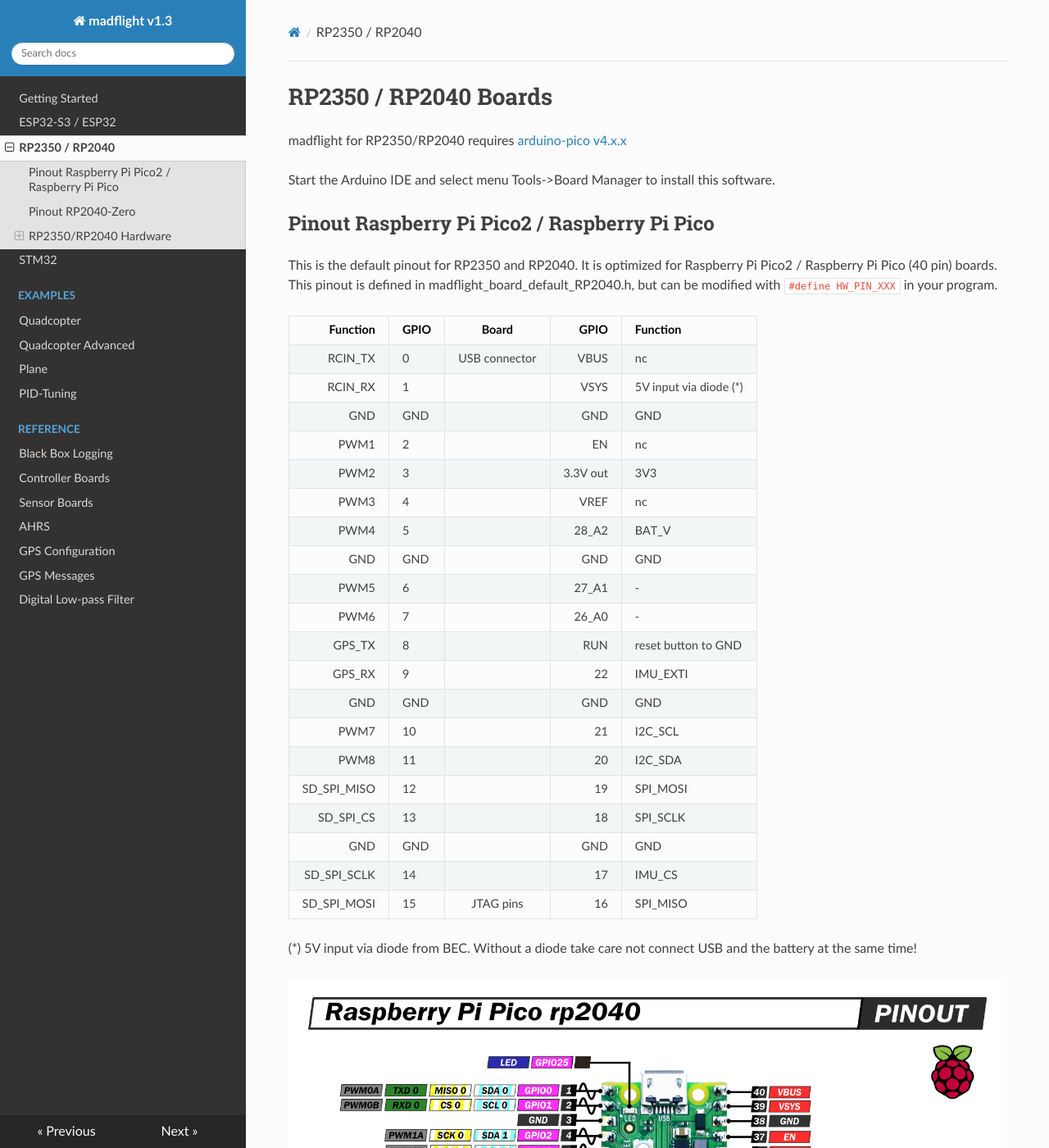
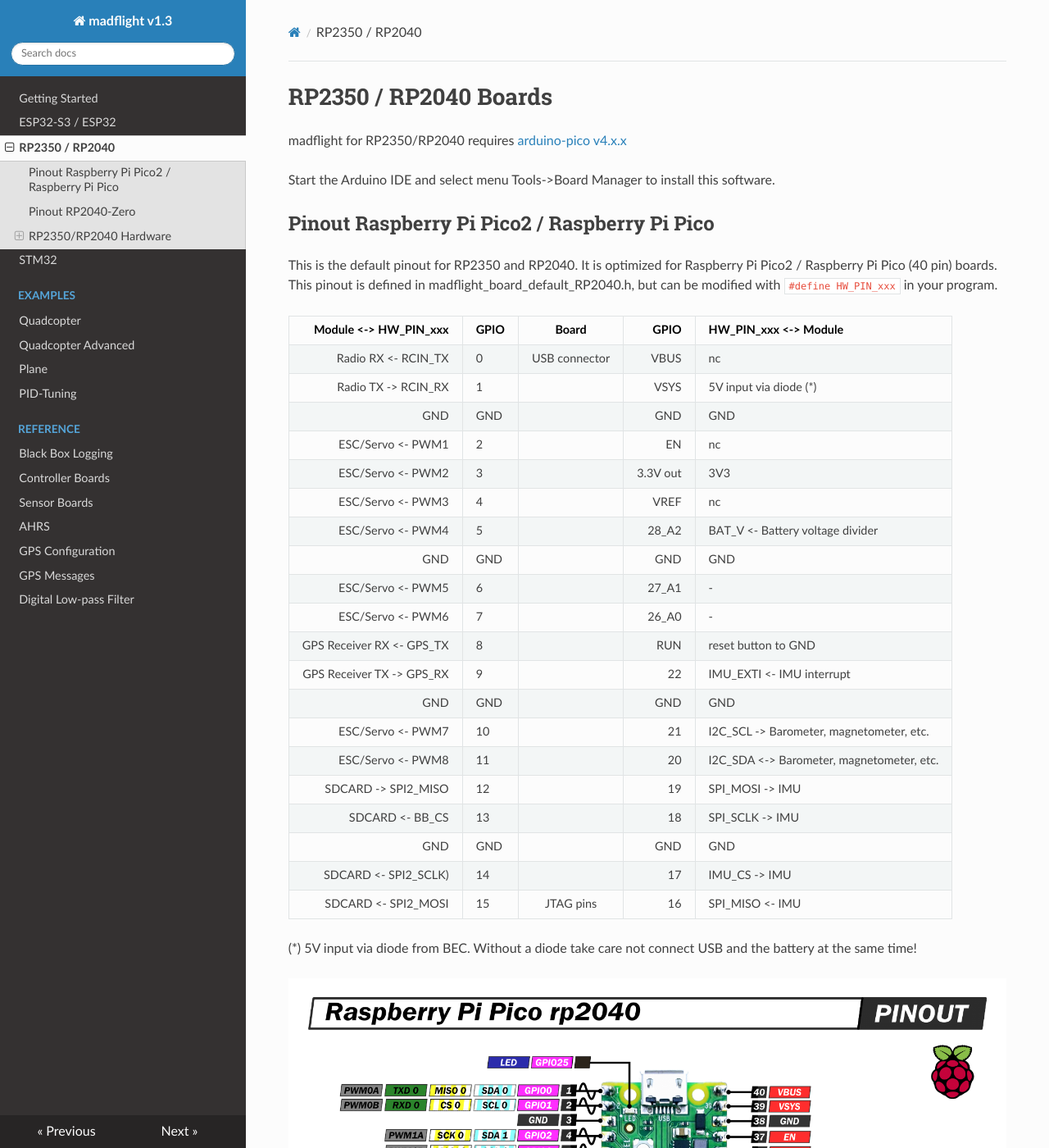
Before and after one commit to qqqlab/madflight-docs, an MkDocs documentation site: the page built from docs/Board-RP2040.md, in a window 1280 px wide and 1400 px high. Shown: the whole window at 82% size. Built offline with MkDocs 1.6.1, drawn with Linux system fonts in a browser that asks for light colours; nearby versions of some CDN libraries.

Commit message:
Update Board-RP2040.md

```diff
--- a/docs/Board-RP2040.md
+++ b/docs/Board-RP2040.md
@@ -6,30 +6,30 @@
 
 ## Pinout Raspberry Pi Pico2 / Raspberry Pi Pico
 
-This is the default pinout for RP2350 and RP2040. It is optimized for Raspberry Pi Pico2 / Raspberry Pi Pico (40 pin) boards. This pinout is defined in madflight_board_default_RP2040.h, but can be modified with `#define HW_PIN_XXX` in your program.
+This is the default pinout for RP2350 and RP2040. It is optimized for Raspberry Pi Pico2 / Raspberry Pi Pico (40 pin) boards. This pinout is defined in madflight_board_default_RP2040.h, but can be modified with `#define HW_PIN_xxx` in your program.
 
-| Function | GPIO | Board | GPIO | Function |
+| Module <-> HW_PIN_xxx | GPIO | Board | GPIO | HW_PIN_xxx <-> Module |
 | --: | :-- | :--: | --: | :-- |
-|      RCIN_TX | 0   | USB connector | VBUS     | nc
-|      RCIN_RX | 1   |               | VSYS     | 5V input via diode (*)
+|    Radio RX <- RCIN_TX | 0   | USB connector | VBUS     | nc
+|    Radio TX -> RCIN_RX | 1   |               | VSYS     | 5V input via diode (*)
 |          GND | GND |               | GND      | GND
-|         PWM1 | 2   |               | EN       | nc
-|         PWM2 | 3   |               | 3.3V out | 3V3
-|         PWM3 | 4   |               | VREF     | nc
-|         PWM4 | 5   |               | 28_A2    | BAT_V
+|     ESC/Servo <- PWM1 | 2   |               | EN       | nc
+|        ESC/Servo <- PWM2 | 3   |               | 3.3V out | 3V3
+|        ESC/Servo <- PWM3 | 4   |               | VREF     | nc
+|        ESC/Servo <- PWM4 | 5   |               | 28_A2    | BAT_V <- Battery voltage divider
 |          GND | GND |               | GND      | GND
-|         PWM5 | 6   |               | 27_A1    | -
-|         PWM6 | 7   |               | 26_A0    | -
-|       GPS_TX | 8   |               | RUN      | reset button to GND
-|       GPS_RX | 9   |               | 22       | IMU_EXTI
+|        ESC/Servo <- PWM5 | 6   |               | 27_A1    | -
+|        ESC/Servo <- PWM6 | 7   |               | 26_A0    | -
+|     GPS Receiver RX <- GPS_TX | 8   |               | RUN      | reset button to GND
+|     GPS Receiver TX -> GPS_RX | 9   |               | 22       | IMU_EXTI <- IMU interrupt
 |          GND | GND |               | GND      | GND
-|         PWM7 | 10  |               | 21       | I2C_SCL
-|         PWM8 | 11  |               | 20       | I2C_SDA
-|  SD_SPI_MISO | 12  |               | 19       | SPI_MOSI
-|    SD_SPI_CS | 13  |               | 18       | SPI_SCLK
+|         ESC/Servo <- PWM7 | 10  |               | 21       | I2C_SCL -> Barometer, magnetometer, etc.
+|         ESC/Servo <- PWM8 | 11  |               | 20       | I2C_SDA <-> Barometer, magnetometer, etc.
+|  SDCARD -> SPI2_MISO | 12  |               | 19       | SPI_MOSI -> IMU
+|    SDCARD <- BB_CS | 13  |               | 18       | SPI_SCLK -> IMU
 |          GND | GND |               | GND      | GND
-|  SD_SPI_SCLK | 14  |               | 17       | IMU_CS
-|  SD_SPI_MOSI | 15  | JTAG pins     | 16       | SPI_MISO
+|  SDCARD <- SPI2_SCLK) | 14  |               | 17       | IMU_CS -> IMU
+|  SDCARD <- SPI2_MOSI | 15  | JTAG pins     | 16       | SPI_MISO <- IMU
 
 (*) 5V input via diode from BEC. Without a diode take care not connect USB and the battery at the same time!
 
```
